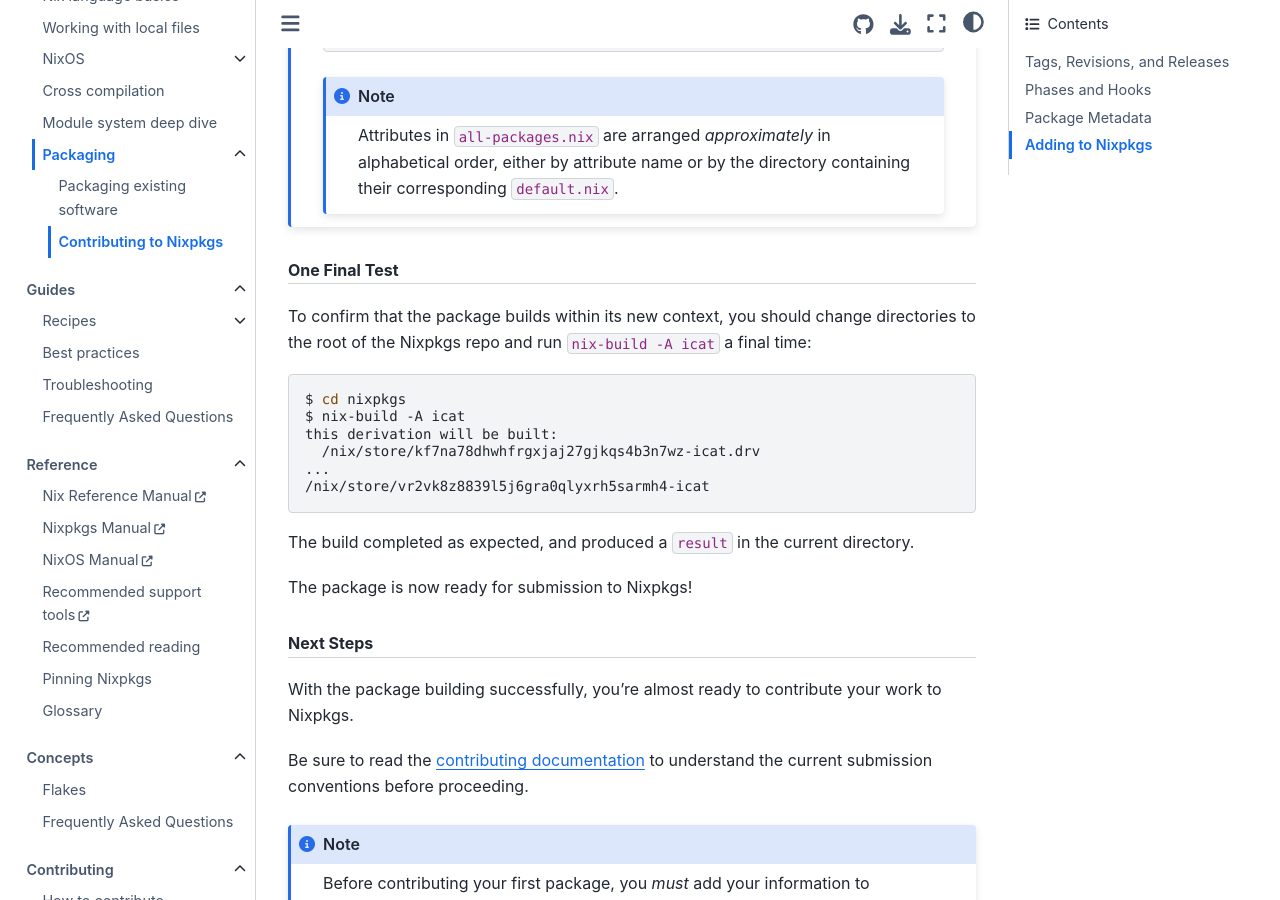
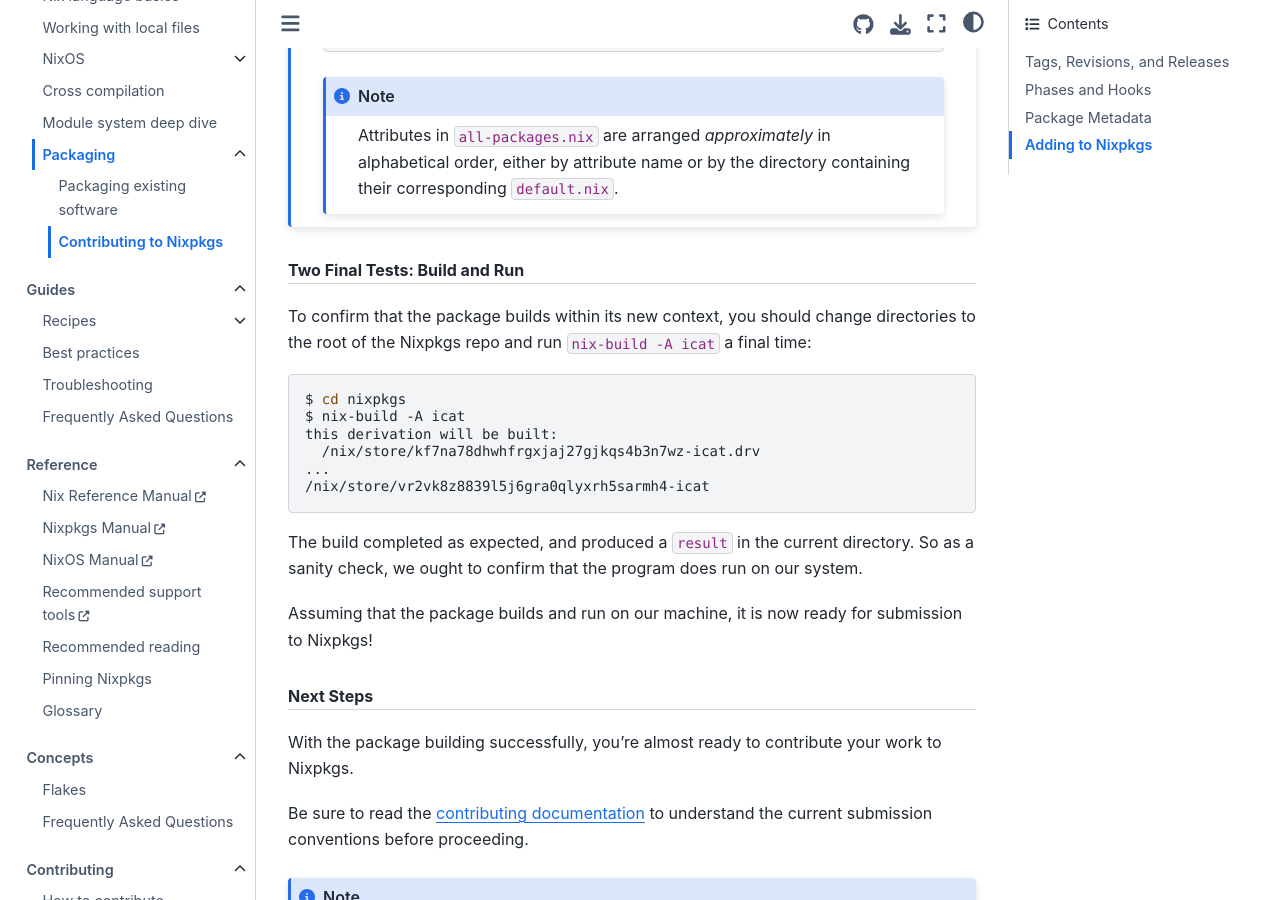
Before and after one commit to NixOS/nix.dev, a Sphinx documentation site: the page built from source/tutorials/packaging/contributing-to-nixpkgs.md, in a window 1280 px wide and 900 px high, scrolled down 4498 px. Built offline with Sphinx 7.4.7 and the Sphinx Book theme 1.1.4, drawn with Linux system fonts in a browser that asks for light colours.

Commit message:
Two final tests: not just build, but also run
To address: https://github.com/NixOS/nix.dev/pull/696/files#r1306345505

````diff
--- a/source/tutorials/packaging/contributing-to-nixpkgs.md
+++ b/source/tutorials/packaging/contributing-to-nixpkgs.md
@@ -170,7 +170,7 @@
 :::
 :::
 
-## One Final Test
+## Two Final Tests: Build and Run
 To confirm that the package builds within its new context, you should change directories to the root of the Nixpkgs repo and run `nix-build -A icat` a final time:
 
 ```console
@@ -182,9 +182,9 @@
 /nix/store/vr2vk8z8839l5j6gra0qlyxrh5sarmh4-icat
 ```
 
-The build completed as expected, and produced a `result` in the current directory.
+The build completed as expected, and produced a `result` in the current directory. So as a sanity check, we ought to confirm that the program does run on our system.
 
-The package is now ready for submission to Nixpkgs!
+Assuming that the package builds and run on our machine, it is now ready for submission to Nixpkgs!
 
 ## Next Steps
 With the package building successfully, you're almost ready to contribute your work to Nixpkgs.
````
